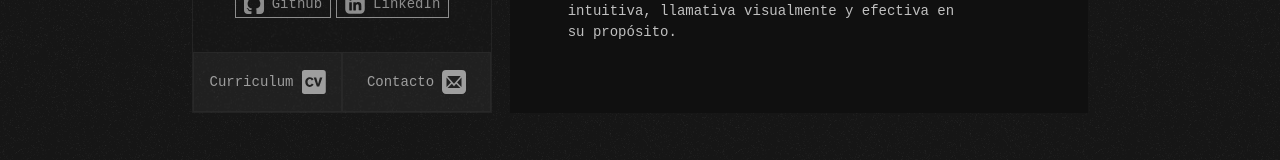
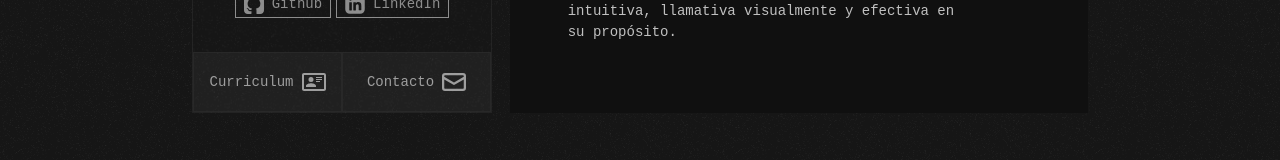
Before and after one commit to KristianC8/Portfolio-Kristian, a React (Vite) app: page / in a window 1280 px wide. Shown: the part 385-545 px from the top of the page. Built offline with nearby package versions, Linux system fonts and the light colour scheme; a web font is replaced by a local one.

Commit message:
Change contact and curriculum icon

```diff
--- a/src/components/icons/ComponentCV.jsx
+++ b/src/components/icons/ComponentCV.jsx
@@ -1,24 +1,15 @@
 export const ComponentCV = () => {
   return (
-    // <svg
-    //     width="800px"
-    //     height="800px"
-    //     viewBox="0 0 24 24"
-    //     fill="none"
-    //     xmlns="http://www.w3.org/2000/svg">
-    //     <path d="M16 11L12 15M12 15L8 11M12 15V3M21 15V17C21 18.1046 20.1046 19 19 19H5C3.89543 19 3 18.1046 3 17V15" stroke="currentColor" strokeWidth="2" strokeLinecap="round" strokeLinejoin="round" />
-    // </svg>
     <svg
       xmlns='http://www.w3.org/2000/svg'
-      width='448'
-      height='512'
-      viewBox='35 35 448 512'
+      width={24}
+      height={24}
+      viewBox='0 0 24 24'
     >
       <path
         fill='currentColor'
-        transform='scale(1.14)'
-        d='M48 32C21.5 32 0 53.5 0 80v352c0 26.5 21.5 48 48 48h352c26.5 0 48-21.5 48-48V80c0-26.5-21.5-48-48-48zm98.88 133.234c19.636 0 37.082 6.789 49.929 16.971c11.88 9.452 17.444 18.907 22.298 27.393l-33.923 16.949c-2.427-5.565-5.347-11.387-12.846-17.682c-8.248-6.552-16.478-8.484-23.524-8.484c-27.626 0-42.17 25.693-42.17 54.287c0 37.573 19.161 56.22 42.17 56.22c22.3 0 31.278-15.51 37.08-25.435L219.6 302.66c-6.315 9.926-12.374 19.635-25.95 29.069c-7.262 5.09-23.977 15.037-47.736 15.037C100.586 346.766 64 313.81 64 255.87c0-50.636 34.415-90.637 82.88-90.637m75.483 5.328h45.565L303.31 292.24l35.125-121.678H384l-59.379 171.112H281.01z'
-      />
+        d='M22 3H2c-1.09.04-1.96.91-2 2v14c.04 1.09.91 1.96 2 2h20c1.09-.04 1.96-.91 2-2V5a2.074 2.074 0 0 0-2-2m0 16H2V5h20zm-8-2v-1.25c0-1.66-3.34-2.5-5-2.5s-5 .84-5 2.5V17zM9 7a2.5 2.5 0 0 0-2.5 2.5A2.5 2.5 0 0 0 9 12a2.5 2.5 0 0 0 2.5-2.5A2.5 2.5 0 0 0 9 7m5 0v1h6V7zm0 2v1h6V9zm0 2v1h4v-1z'
+      ></path>
     </svg>
   )
 }
--- a/src/components/icons/ComponetContact.jsx
+++ b/src/components/icons/ComponetContact.jsx
@@ -1,23 +1,17 @@
 export const ComponetContact = () => {
   return (
-    // <svg
-    //     width="800px"
-    //     height="800px"
-    //     viewBox="0 0 24 24"
-    //     fill="none"
-    //     xmlns="http://www.w3.org/2000/svg">
-    //     <path d="M3 7.2C3 6.07989 3 5.51984 3.21799 5.09202C3.40973 4.71569 3.71569 4.40973 4.09202 4.21799C4.51984 4 5.0799 4 6.2 4H17.8C18.9201 4 19.4802 4 19.908 4.21799C20.2843 4.40973 20.5903 4.71569 20.782 5.09202C21 5.51984 21 6.0799 21 7.2V20L17.6757 18.3378C17.4237 18.2118 17.2977 18.1488 17.1656 18.1044C17.0484 18.065 16.9277 18.0365 16.8052 18.0193C16.6672 18 16.5263 18 16.2446 18H6.2C5.07989 18 4.51984 18 4.09202 17.782C3.71569 17.5903 3.40973 17.2843 3.21799 16.908C3 16.4802 3 15.9201 3 14.8V7.2Z" stroke="currentColor" strokeWidth="2" strokeLinecap="round" strokeLinejoin="round" />
-    // </svg>
     <svg
       xmlns='http://www.w3.org/2000/svg'
-      width='16'
-      height='16'
+      width={16}
+      height={16}
       viewBox='0 0 16 16'
     >
       <path
         fill='currentColor'
-        d='M13.333 0H2.667A2.675 2.675 0 0 0 0 2.667v10.666C0 14.8 1.2 16 2.667 16h10.666C14.801 16 16 14.8 16 13.333V2.667A2.674 2.674 0 0 0 13.333 0M4 4h8q.216.001.409.088L8 9.231L3.591 4.088A1 1 0 0 1 4 4m-1 7V5l.002-.063l2.932 3.421l-2.9 2.9A1 1 0 0 1 3 11m9 1H4q-.133 0-.258-.034L6.588 9.12l1.413 1.648L9.414 9.12l2.846 2.846a1 1 0 0 1-.258.034zm1-1q0 .133-.034.258l-2.9-2.9l2.932-3.421L13 5z'
-      />
+        fillRule='evenodd'
+        d='M2 3.5h12a.5.5 0 0 1 .5.5v.572L8 8.286L1.5 4.572V4a.5.5 0 0 1 .5-.5m-.5 2.8V12a.5.5 0 0 0 .5.5h12a.5.5 0 0 0 .5-.5V6.3L8.372 9.8L8 10.014L7.628 9.8zM0 4a2 2 0 0 1 2-2h12a2 2 0 0 1 2 2v8a2 2 0 0 1-2 2H2a2 2 0 0 1-2-2z'
+        clipRule='evenodd'
+      ></path>
     </svg>
   )
 }
```
